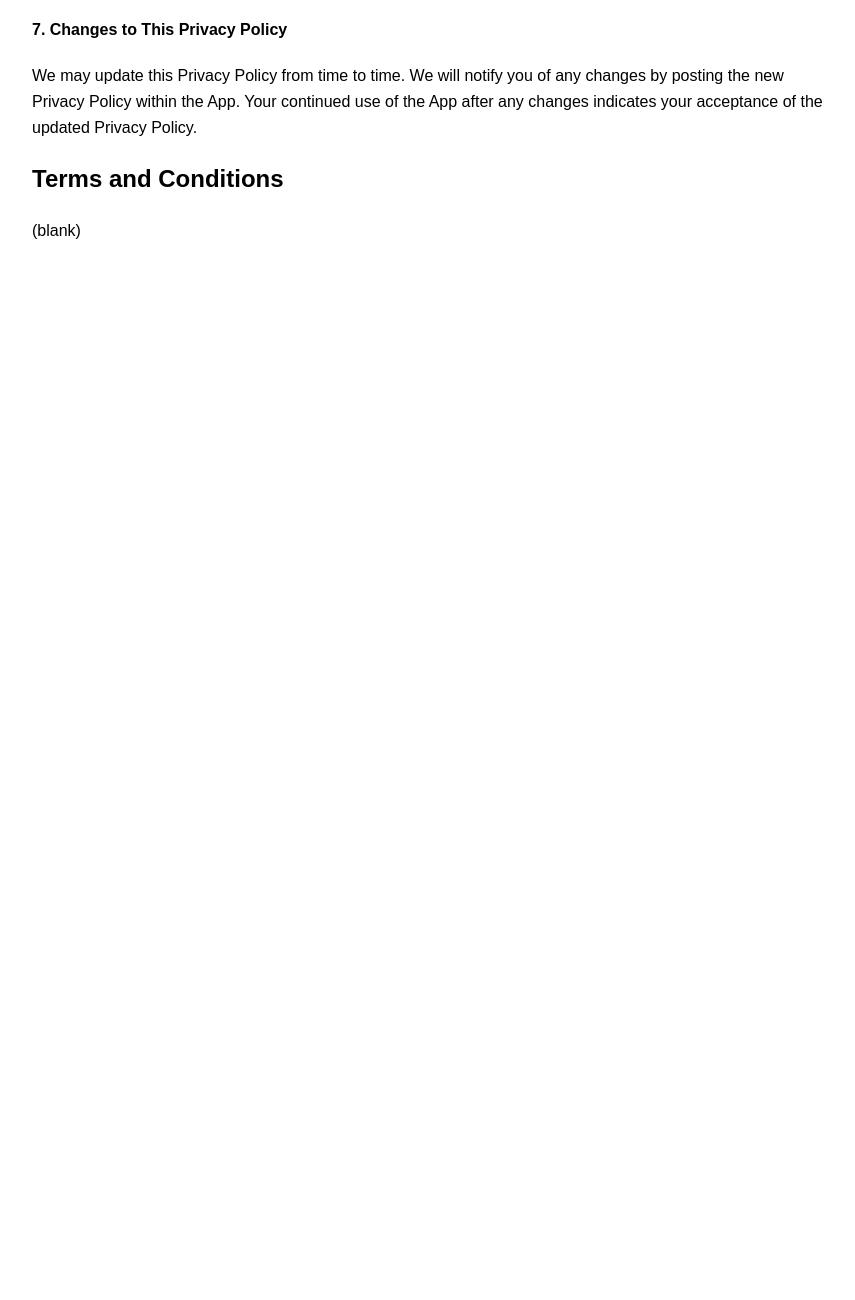
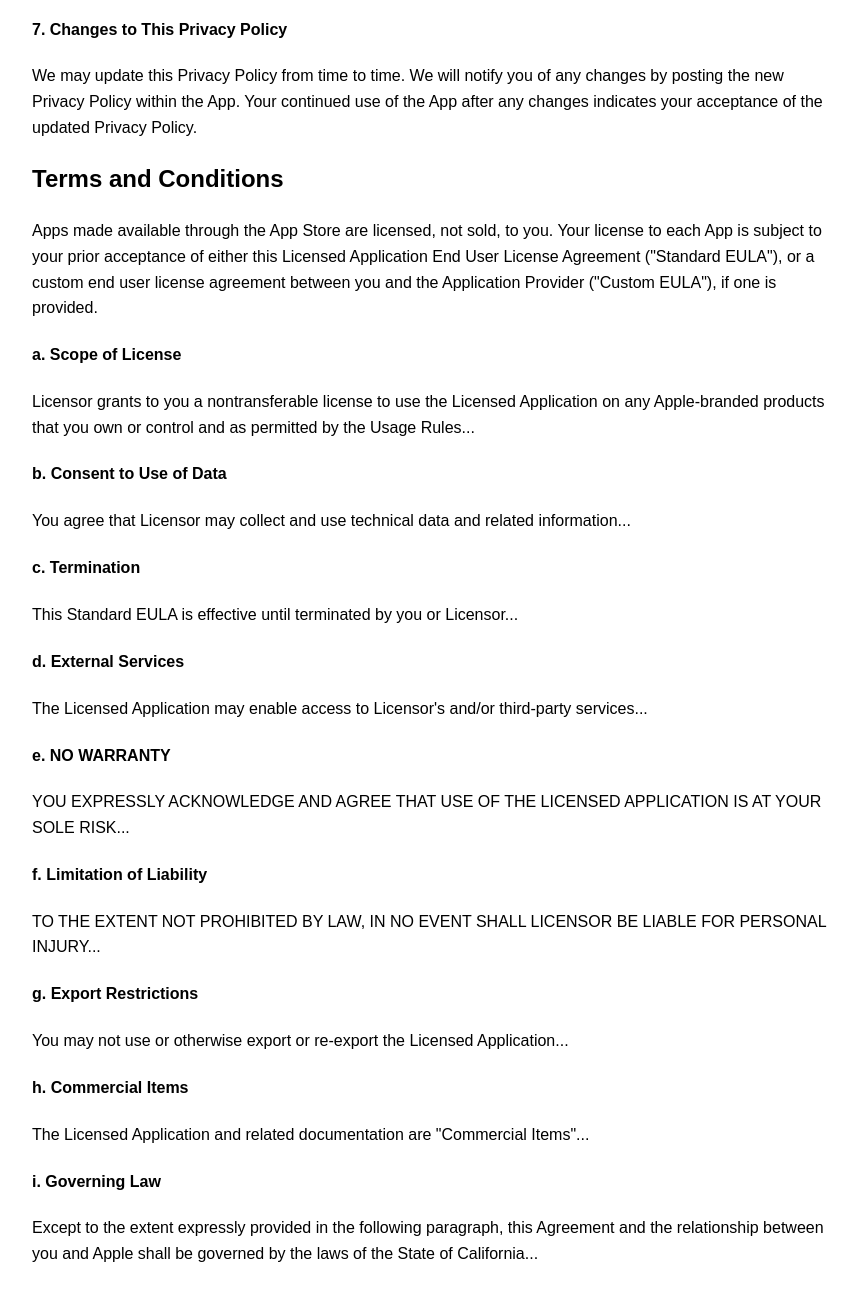
Before and after one commit to alexsimpson96/alexsimpson96.github.io, a plain HTML site: page index.html in a window 1280 px wide. Shown: the part 1714-3014 px from the top of the page, without its empty margins (208-1063 px from the left). Before the commit the page ends 1994 px from the top, so only its background shows below. Drawn offline with Linux system fonts and the light colour scheme.

Commit message:
added ToS

```diff
--- a/index.html
+++ b/index.html
@@ -70,6 +70,35 @@
     <p>We may update this Privacy Policy from time to time. We will notify you of any changes by posting the new Privacy Policy within the App. Your continued use of the App after any changes indicates your acceptance of the updated Privacy Policy.</p>
 
     <h2>Terms and Conditions</h2>
-    <p>(blank)</p>
+    <div class="terms">
+        <p>Apps made available through the App Store are licensed, not sold, to you. Your license to each App is subject to your prior acceptance of either this Licensed Application End User License Agreement ("Standard EULA"), or a custom end user license agreement between you and the Application Provider ("Custom EULA"), if one is provided.</p>
+
+        <h4>a. Scope of License</h4>
+        <p>Licensor grants to you a nontransferable license to use the Licensed Application on any Apple-branded products that you own or control and as permitted by the Usage Rules...</p>
+
+        <h4>b. Consent to Use of Data</h4>
+        <p>You agree that Licensor may collect and use technical data and related information...</p>
+
+        <h4>c. Termination</h4>
+        <p>This Standard EULA is effective until terminated by you or Licensor...</p>
+
+        <h4>d. External Services</h4>
+        <p>The Licensed Application may enable access to Licensor's and/or third-party services...</p>
+
+        <h4>e. NO WARRANTY</h4>
+        <p>YOU EXPRESSLY ACKNOWLEDGE AND AGREE THAT USE OF THE LICENSED APPLICATION IS AT YOUR SOLE RISK...</p>
+
+        <h4>f. Limitation of Liability</h4>
+        <p>TO THE EXTENT NOT PROHIBITED BY LAW, IN NO EVENT SHALL LICENSOR BE LIABLE FOR PERSONAL INJURY...</p>
+
+        <h4>g. Export Restrictions</h4>
+        <p>You may not use or otherwise export or re-export the Licensed Application...</p>
+
+        <h4>h. Commercial Items</h4>
+        <p>The Licensed Application and related documentation are "Commercial Items"...</p>
+
+        <h4>i. Governing Law</h4>
+        <p>Except to the extent expressly provided in the following paragraph, this Agreement and the relationship between you and Apple shall be governed by the laws of the State of California...</p>
+    </div>
 </body>
 </html>
```
